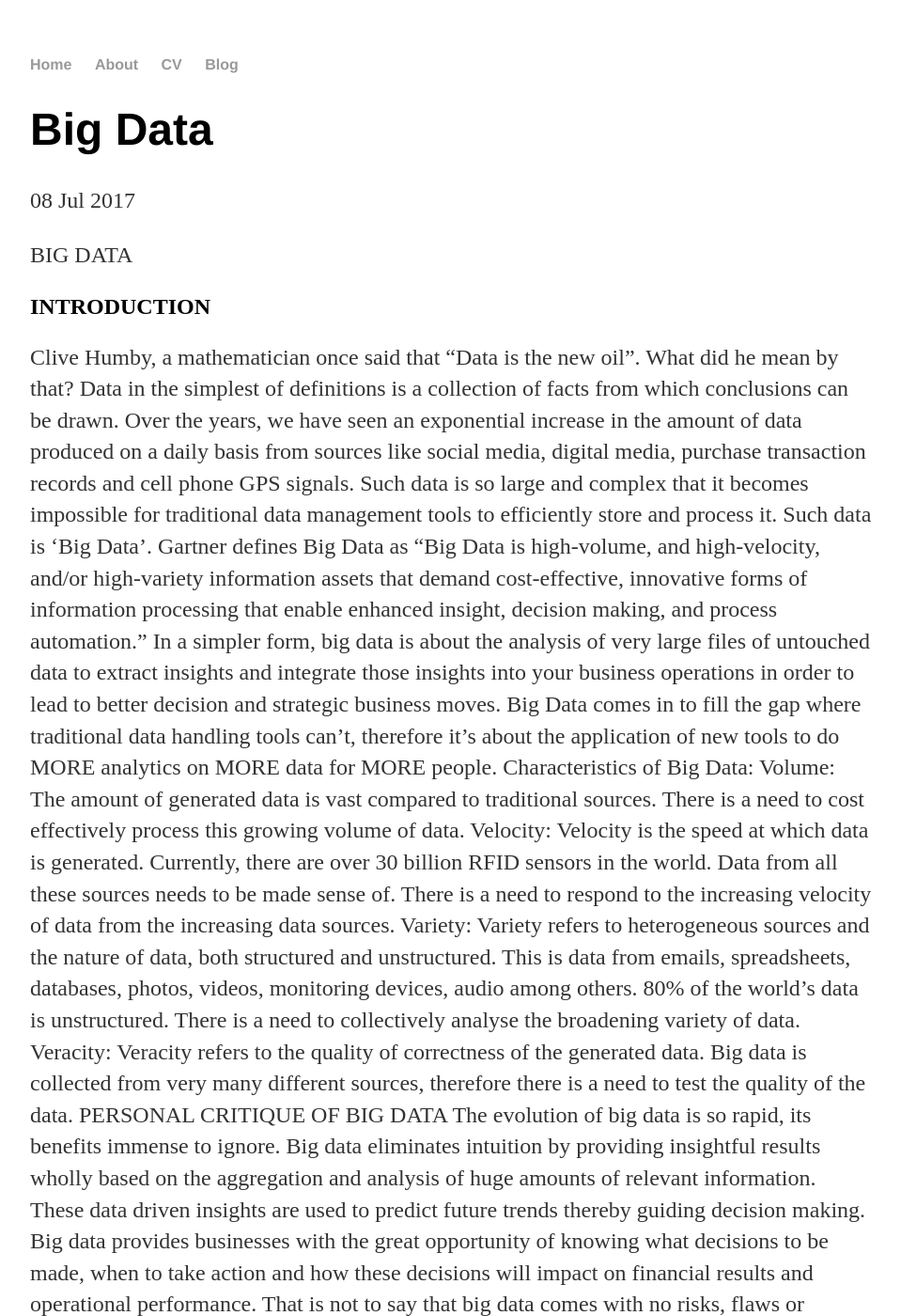
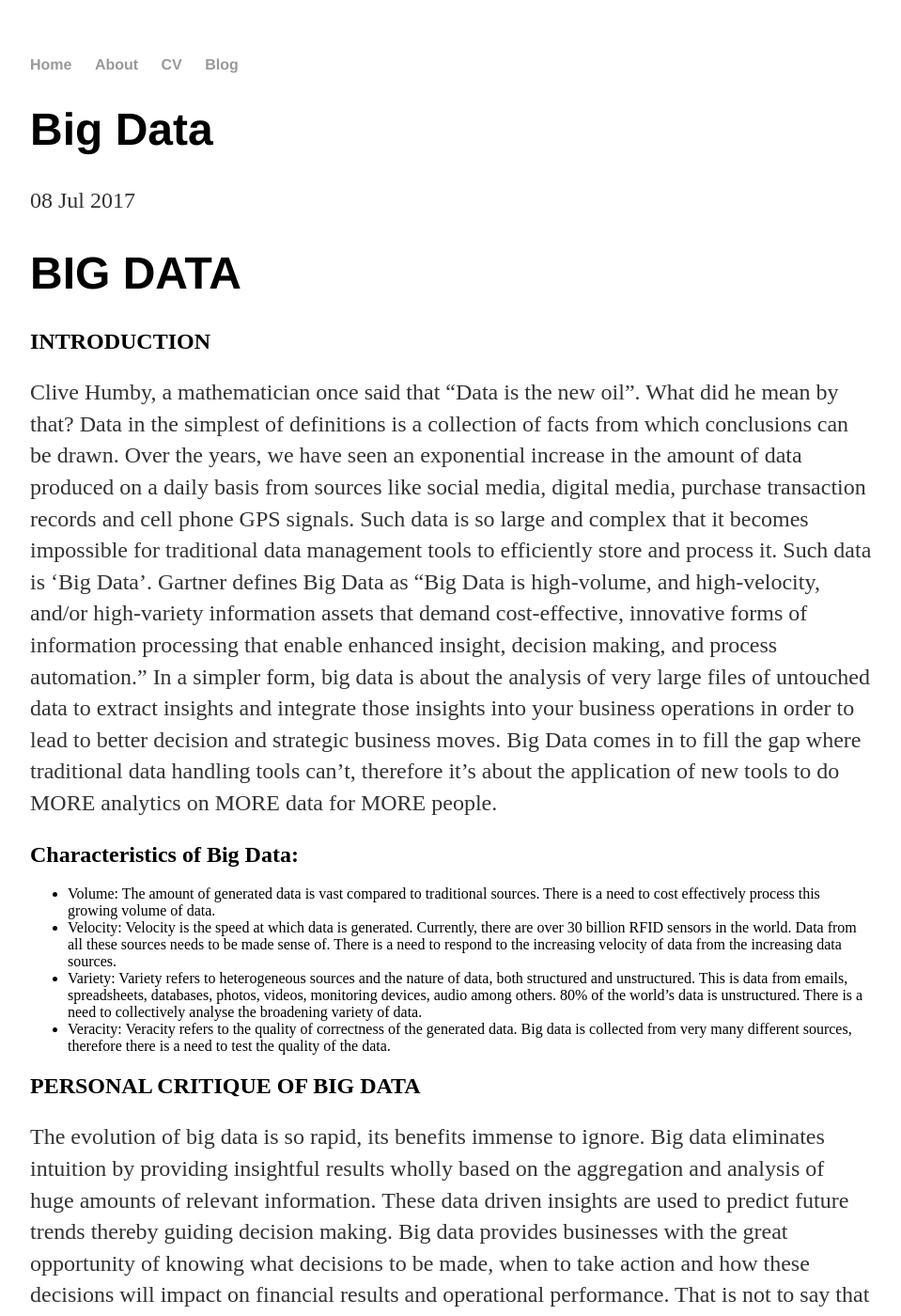
Before and after one commit to matsiko/matsiko.github.io, a Jekyll site: the page built from _posts/2017-07-08-big-data.md, in a window 1280 px wide and 1400 px high. Shown: the whole window at 94% size, without its empty margins (160-1119 px from the left). Built offline with Jekyll 4.4.1, drawn with Linux system fonts in a browser that asks for light colours; our own code applies the rules of GitHub Pages for plain Markdown files; comment, search, counter and statistics services are not loaded; part of the change alters nothing that is shown; some of the changed text lies outside the part shown.

Commit message:
Update 2017-07-08-big-data.md

```diff
--- a/_posts/2017-07-08-big-data.md
+++ b/_posts/2017-07-08-big-data.md
@@ -3,6 +3,7 @@ published: true
 ---
 
 BIG DATA
+========
 
 INTRODUCTION
 ------------
@@ -11,17 +12,23 @@ Data in the simplest of definitions is a collection of facts from which conclusi
 Gartner defines Big Data as “Big Data is high-volume, and high-velocity, and/or high-variety information assets that demand cost-effective, innovative forms of information processing that enable enhanced insight, decision making, and process automation.”
 In a simpler form, big data is about the analysis of very large files of untouched data to extract insights and integrate those insights into your business operations in order to lead to better decision and strategic business moves.
 Big Data comes in to fill the gap where traditional data handling tools can’t, therefore it’s about the application of new tools to do MORE analytics on MORE data for MORE people.
+
 Characteristics of Big Data:
-Volume:
+----------------------------
+
++ Volume:
 The amount of generated data is vast compared to traditional sources. There is a need to cost effectively process this growing volume of data.
-Velocity:
++ Velocity:
 Velocity is the speed at which data is generated. Currently, there are over 30 billion RFID sensors in the world. Data from all these sources needs to be made sense of. There is a need to respond to the increasing velocity of data from the increasing data sources.
-Variety:
++ Variety:
 Variety refers to heterogeneous sources and the nature of data, both structured and unstructured. This is data from emails, spreadsheets, databases, photos, videos, monitoring devices, audio among others.
 80% of the world’s data is unstructured. There is a need to collectively analyse the broadening variety of data.
-Veracity:
++ Veracity:
 Veracity refers to the quality of correctness of the generated data. Big data is collected from very many different sources, therefore there is a need to test the quality of the data.
+
 PERSONAL CRITIQUE OF BIG DATA
+-----------------------------
+
 The evolution of big data is so rapid, its benefits immense to ignore. Big data eliminates intuition by providing insightful results wholly based on the aggregation and analysis of huge amounts of relevant information. These data driven insights are used to predict future trends thereby guiding decision making.
 Big data provides businesses with the great opportunity of knowing what decisions to be made, when to take action and how these decisions will impact on financial results and operational performance.
 That is not to say that big data comes with no risks, flaws or limitations. Most of the data is collected from communication devices, such as sensors, computers and cell phones. These devices have to be connected to the internet. In the African context, due to the low internet penetration rates, very few communication devices are connected to the internet. Because of this, a fraction of the population, consisting mostly of the poor is not captured by the data collection exercise. This eventually leads to user bias.
@@ -42,12 +49,12 @@ A database that represents a shift away from the traditional relational database
 UGANDAN CONTEXT
 ---------------
 The benefits of big data on the global scene are very evident. However, the integration of big data in Ugandan businesses has been slow. Below are some areas where I think big data can be leveraged to provide more insightful information and drive business profitability;
-1.	Banking:
++ Banking:
 Most bank departments work like silos. Customer information is all over the place, it’s hard to integrate it into one single customer profile. As such there is a need to aggregate all the relevant customer information collected by all these disparate departments, optimize it, analyse it to provide insights into the behavior of individual customers and further guide on how the individual customer should be dealt with.
-2.	Insurance:
++ Insurance:
 Insurance firms face high rates of frauds, have long processes of legitimizing claims. As such there is a need to provide insights into which claims are legitimate and to spot fraud. This will help reduce the claim process, and reduce operational costs in the process thereby driving business operations and increasing profitability.
-3.	Healthcare:
++ Healthcare:
 Patients’ data can be aggregated from disparate sources like pharmacies, clinics, and hospitals to create one accurate patient profile. Analysis into this information can give birth to data driven recommendations on course of treatments.
-4.	Advertising:
++ Advertising:
 As the rate of internet and smartphone penetration increases, the number of Ugandans using social media and other internet resources is bound to increase.
 Analysis of social media posts, likes, comments and retweets can help advertisers to push tailored adverts to millions of customers in real time.
```
